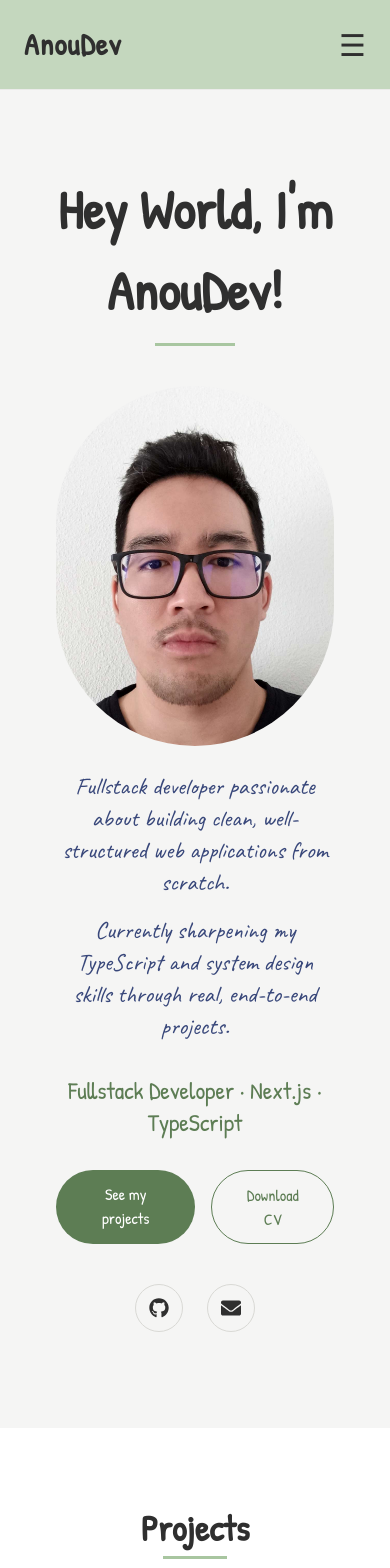
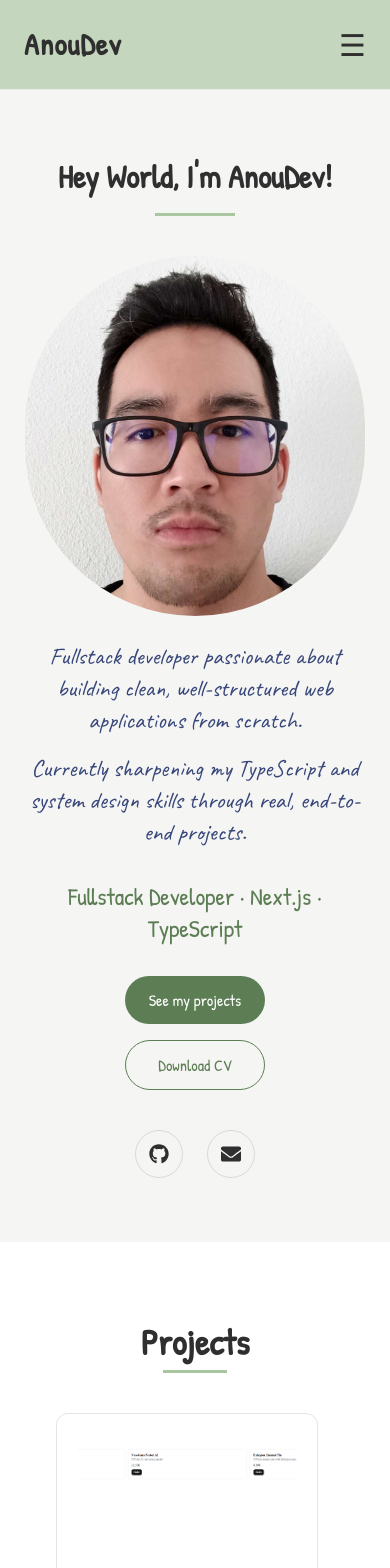
Before and after one commit to AnouDevs/portfolio, a Next.js app: page / in a window 390 px wide. Shown: the top 1568 px of the page. Built offline with nearby package versions, Linux system fonts and the light colour scheme.

Commit message:
✨ feat: make Hero section responsive across breakpoints

```diff
--- a/src/components/Hero.tsx
+++ b/src/components/Hero.tsx
@@ -5,10 +5,10 @@ export default function Hero() {
   return (
     <section
       id="about"
-      className="flex flex-col items-center px-14 pt-20 pb-24 text-center"
+      className="flex flex-col items-center px-6 pt-16 pb-16 text-center md:px-14 md:pt-20 md:pb-24"
     >
-      <h1 className="text-[54px] font-bold text-ink">
-        Hey World, I&apos;m AnouDev!
+      <h1 className="text-[32px] font-bold text-ink md:text-[54px]">
+        {"Hey World, I'm AnouDev!"}
       </h1>
       <div className="mt-3 h-[3px] w-20 bg-sage-underline" />
 
@@ -34,7 +34,7 @@ export default function Hero() {
         Fullstack Developer · Next.js · TypeScript
       </p>
 
-      <div className="mt-8 flex gap-4">
+      <div className="mt-8 flex flex-col gap-4 sm:flex-row">
         <a
           href="#projects"
           className="rounded-full bg-accent px-6 py-3 text-white hover:bg-accent-hover"
```
